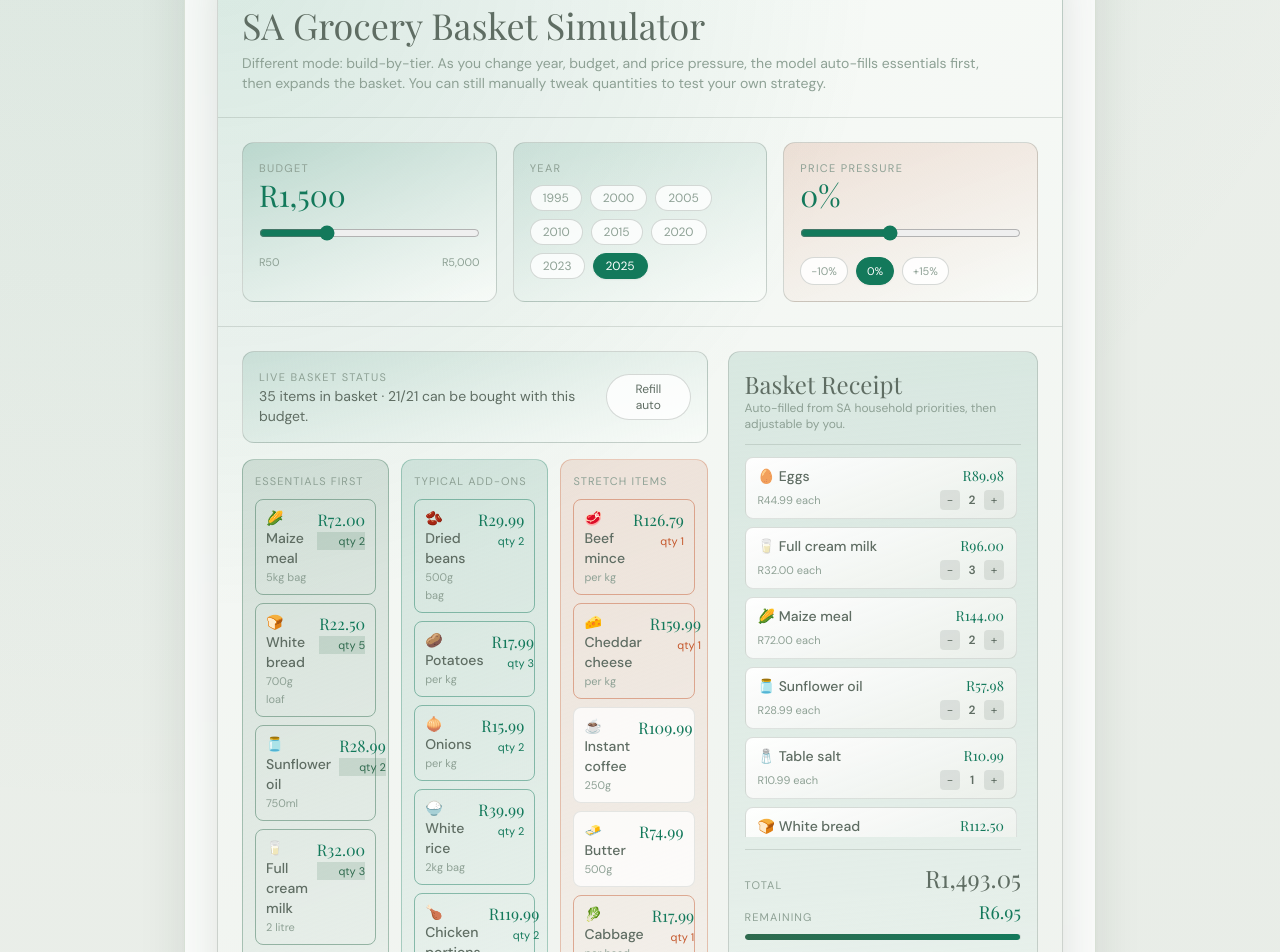
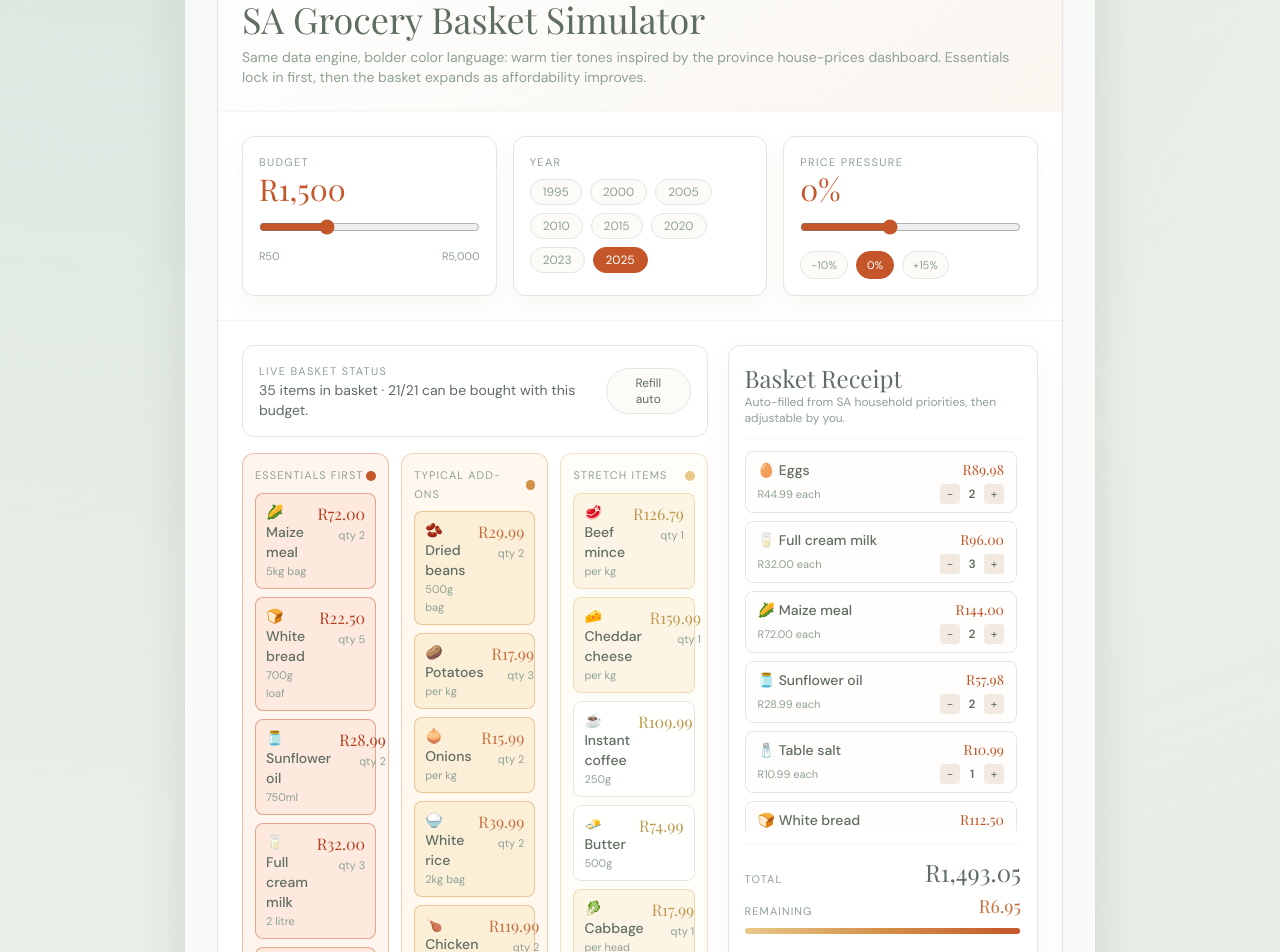
Before and after one commit to Collin-1/MzansiVisualised, a Next.js app: page /issues/grocery-basket-affordability in a window 1280 px wide. Shown: the part 520-1472 px from the top of the page. Built offline with nearby package versions, Linux system fonts and the light colour scheme; a web font is replaced by a local one.

Commit message:
use provinces colours

```diff
--- a/components/visualizations/GroceryBasketAffordability.tsx
+++ b/components/visualizations/GroceryBasketAffordability.tsx
@@ -11,8 +11,36 @@ import {
 import { cx } from "@/lib/utils";
 
 type BasketState = Record<string, number>;
+type Tier = 1 | 2 | 3;
 
-type Tier = 1 | 2 | 3;
+const TIER_THEME: Record<
+  Tier,
+  {
+    panel: string;
+    selectedCard: string;
+    price: string;
+    marker: string;
+  }
+> = {
+  1: {
+    panel: "border-[#C4562A]/35 bg-[#FFF5EE]",
+    selectedCard: "border-[#C4562A]/45 bg-[#FDE9DD]",
+    price: "text-[#B84020]",
+    marker: "#C4562A",
+  },
+  2: {
+    panel: "border-[#D4904A]/35 bg-[#FFF8EE]",
+    selectedCard: "border-[#D4904A]/45 bg-[#FCEFD8]",
+    price: "text-[#C87040]",
+    marker: "#D4904A",
+  },
+  3: {
+    panel: "border-[#E8C88A]/45 bg-[#FFFDF7]",
+    selectedCard: "border-[#E8C88A]/55 bg-[#FCF5E6]",
+    price: "text-[#C09A4E]",
+    marker: "#E8C88A",
+  },
+};
 
 function currency(value: number): string {
   return `R${value.toLocaleString("en-ZA", {
@@ -83,35 +111,6 @@ function tierLabel(priority: Tier): string {
   if (priority === 1) return "Essentials first";
   if (priority === 2) return "Typical add-ons";
   return "Stretch items";
-}
-
-function tierStyles(priority: Tier): {
-  panel: string;
-  chip: string;
-  itemActive: string;
-} {
-  if (priority === 1) {
-    return {
-      panel:
-        "border-[#2f6a4e]/35 bg-[linear-gradient(160deg,rgba(47,106,78,0.16),rgba(248,251,248,0.96))]",
-      chip: "bg-[#2f6a4e]/15 text-[#2f6a4e]",
-      itemActive: "border-[#2f6a4e]/45 bg-[#2f6a4e]/12",
-    };
-  }
-  if (priority === 2) {
-    return {
-      panel:
-        "border-[#13795b]/30 bg-[linear-gradient(160deg,rgba(19,121,91,0.14),rgba(248,251,248,0.96))]",
-      chip: "bg-brand-gold/14 text-brand-gold",
-      itemActive: "border-brand-gold/45 bg-brand-gold/14",
-    };
-  }
-  return {
-    panel:
-      "border-[#c4562a]/30 bg-[linear-gradient(160deg,rgba(196,86,42,0.13),rgba(248,251,248,0.96))]",
-    chip: "bg-[#c4562a]/14 text-[#c4562a]",
-    itemActive: "border-[#c4562a]/45 bg-[#c4562a]/12",
-  };
 }
 
 export default function GroceryBasketAffordability() {
@@ -251,9 +250,8 @@ export default function GroceryBasketAffordability() {
   }
 
   return (
-    <section className="overflow-hidden rounded-2xl border border-brand-bark/25 bg-[radial-gradient(circle_at_0%_0%,rgba(19,121,91,0.14),transparent_36%),radial-gradient(circle_at_100%_100%,rgba(196,86,42,0.14),transparent_34%),linear-gradient(160deg,#f8fbf8_0%,#ebefea_100%)] text-brand-bark shadow-[0_22px_38px_rgba(37,62,47,0.13)]">
-      <div className="h-1.5 w-full bg-[linear-gradient(90deg,#2f6a4e_0%,#13795b_50%,#c4562a_100%)]" />
-      <div className="border-b border-brand-bark/20 p-5 md:p-6">
+    <section className="overflow-hidden rounded-2xl border border-neutral-200 bg-white text-brand-bark shadow-sm">
+      <div className="border-b border-neutral-100 bg-[linear-gradient(145deg,#ffffff_0%,#f9f5ef_100%)] p-5 md:p-6">
         <p className="mb-1 text-[11px] uppercase tracking-[0.14em] text-brand-ash">
           Issue 003
         </p>
@@ -261,19 +259,18 @@ export default function GroceryBasketAffordability() {
           SA Grocery Basket Simulator
         </h2>
         <p className="mt-2 max-w-3xl text-sm text-brand-ash">
-          Different mode: build-by-tier. As you change year, budget, and price
-          pressure, the model auto-fills essentials first, then expands the
-          basket. You can still manually tweak quantities to test your own
-          strategy.
+          Same data engine, bolder color language: warm tier tones inspired by
+          the province house-prices dashboard. Essentials lock in first, then
+          the basket expands as affordability improves.
         </p>
       </div>
 
-      <div className="grid gap-4 border-b border-brand-bark/20 p-5 md:grid-cols-3 md:p-6">
-        <div className="rounded-xl border border-brand-bark/25 bg-[linear-gradient(160deg,rgba(19,121,91,0.18),rgba(248,251,248,0.92))] p-4">
+      <div className="grid gap-4 border-b border-neutral-100 p-5 md:grid-cols-3 md:p-6">
+        <div className="rounded-xl border border-neutral-200 bg-white p-4 shadow-[0_10px_22px_rgba(186,150,102,0.08)]">
           <p className="text-[11px] uppercase tracking-[0.12em] text-brand-ash">
             Budget
           </p>
-          <p className="font-serif text-3xl text-brand-gold">
+          <p className="font-serif text-3xl text-[#C4562A]">
             {currencyShort(budget)}
           </p>
           <input
@@ -283,7 +280,7 @@ export default function GroceryBasketAffordability() {
             step={50}
             value={budget}
             onChange={(e) => setBudget(Number(e.target.value))}
-            className="mt-3 w-full accent-brand-gold"
+            className="mt-3 w-full accent-[#C4562A]"
           />
           <div className="mt-1 flex justify-between text-[11px] text-brand-ash">
             <span>R50</span>
@@ -291,7 +288,7 @@ export default function GroceryBasketAffordability() {
           </div>
         </div>
 
-        <div className="rounded-xl border border-brand-bark/25 bg-[linear-gradient(160deg,rgba(19,121,91,0.14),rgba(248,251,248,0.95))] p-4">
+        <div className="rounded-xl border border-neutral-200 bg-white p-4 shadow-[0_10px_22px_rgba(186,150,102,0.08)]">
           <p className="mb-2 text-[11px] uppercase tracking-[0.12em] text-brand-ash">
             Year
           </p>
@@ -304,8 +301,8 @@ export default function GroceryBasketAffordability() {
                 className={cx(
                   "rounded-full border px-3 py-1 text-xs transition-colors",
                   selectedYear === year
-                    ? "border-brand-gold bg-brand-gold text-white shadow-sm"
-                    : "border-brand-bark/25 bg-white/80 text-brand-ash hover:border-brand-gold/40 hover:text-brand-bark",
+                    ? "border-[#C4562A] bg-[#C4562A] text-white"
+                    : "border-neutral-200 bg-[#FCFBF8] text-brand-ash hover:border-[#D4904A] hover:text-brand-bark",
                 )}
               >
                 {year}
@@ -314,11 +311,11 @@ export default function GroceryBasketAffordability() {
           </div>
         </div>
 
-        <div className="rounded-xl border border-brand-bark/25 bg-[linear-gradient(160deg,rgba(196,86,42,0.15),rgba(248,251,248,0.95))] p-4">
+        <div className="rounded-xl border border-neutral-200 bg-white p-4 shadow-[0_10px_22px_rgba(186,150,102,0.08)]">
           <p className="text-[11px] uppercase tracking-[0.12em] text-brand-ash">
             Price pressure
           </p>
-          <p className="font-serif text-3xl text-brand-gold">
+          <p className="font-serif text-3xl text-[#C4562A]">
             {priceShiftPct > 0 ? "+" : ""}
             {priceShiftPct}%
           </p>
@@ -329,7 +326,7 @@ export default function GroceryBasketAffordability() {
             step={1}
             value={priceShiftPct}
             onChange={(e) => setPriceShiftPct(Number(e.target.value))}
-            className="mt-3 w-full accent-brand-gold"
+            className="mt-3 w-full accent-[#C4562A]"
           />
           <div className="mt-2 flex gap-2">
             {[-10, 0, 15].map((value) => (
@@ -340,8 +337,8 @@ export default function GroceryBasketAffordability() {
                 className={cx(
                   "rounded-full border px-2.5 py-1 text-[11px]",
                   priceShiftPct === value
-                    ? "border-brand-gold bg-brand-gold text-white shadow-sm"
-                    : "border-brand-bark/25 bg-white/85 text-brand-ash hover:border-brand-gold/35",
+                    ? "border-[#C4562A] bg-[#C4562A] text-white"
+                    : "border-neutral-200 bg-[#FCFBF8] text-brand-ash hover:border-[#D4904A]",
                 )}
               >
                 {value > 0 ? "+" : ""}
@@ -352,9 +349,9 @@ export default function GroceryBasketAffordability() {
         </div>
       </div>
 
-      <div className="grid gap-5 p-5 lg:grid-cols-[1.2fr_0.8fr] md:p-6">
+      <div className="grid gap-5 p-5 md:p-6 lg:grid-cols-[1.2fr_0.8fr]">
         <div className="space-y-4">
-          <div className="flex items-center justify-between rounded-xl border border-brand-bark/25 bg-[linear-gradient(165deg,rgba(19,121,91,0.15),rgba(248,251,248,0.96))] p-4">
+          <div className="flex items-center justify-between rounded-xl border border-neutral-200 bg-white p-4">
             <div>
               <p className="text-[11px] uppercase tracking-[0.12em] text-brand-ash">
                 Live basket status
@@ -367,7 +364,7 @@ export default function GroceryBasketAffordability() {
             <button
               type="button"
               onClick={refillAuto}
-              className="rounded-full border border-brand-bark/25 bg-white/80 px-4 py-1.5 text-xs text-brand-bark transition-colors hover:border-brand-gold hover:text-brand-gold"
+              className="rounded-full border border-neutral-200 bg-[#FCFBF8] px-4 py-1.5 text-xs text-brand-bark transition-colors hover:border-[#C4562A] hover:text-[#C4562A]"
             >
               Refill auto
             </button>
@@ -377,11 +374,17 @@ export default function GroceryBasketAffordability() {
             {([1, 2, 3] as Tier[]).map((tier) => (
               <div
                 key={tier}
-                className={cx("rounded-xl border p-3", tierStyles(tier).panel)}
+                className={cx("rounded-xl border p-3", TIER_THEME[tier].panel)}
               >
-                <p className="mb-2 text-[11px] uppercase tracking-[0.1em] text-brand-ash">
-                  {tierLabel(tier)}
-                </p>
+                <div className="mb-2 flex items-center justify-between">
+                  <p className="text-[11px] uppercase tracking-[0.1em] text-brand-ash">
+                    {tierLabel(tier)}
+                  </p>
+                  <span
+                    className="h-2.5 w-2.5 rounded-full"
+                    style={{ backgroundColor: TIER_THEME[tier].marker }}
+                  />
+                </div>
                 <div className="space-y-2">
                   {groupedItems[tier].map((item) => {
                     const qty = basket[item.id] ?? 0;
@@ -395,8 +398,8 @@ export default function GroceryBasketAffordability() {
                         className={cx(
                           "w-full rounded-lg border px-2.5 py-2 text-left transition-colors",
                           qty > 0
-                            ? tierStyles(tier).itemActive
-                            : "border-brand-bark/15 bg-white/75 hover:border-brand-bark/35",
+                            ? TIER_THEME[tier].selectedCard
+                            : "border-neutral-200 bg-white/85 hover:border-neutral-300",
                           !affordable && "cursor-not-allowed opacity-45",
                         )}
                       >
@@ -410,16 +413,16 @@ export default function GroceryBasketAffordability() {
                             </p>
                           </div>
                           <div className="text-right">
-                            <p className="font-serif text-base text-brand-gold">
+                            <p
+                              className={cx(
+                                "font-serif text-base",
+                                TIER_THEME[tier].price,
+                              )}
+                            >
                               {currency(item.price)}
                             </p>
                             {qty > 0 && (
-                              <p
-                                className={cx(
-                                  "text-[11px]",
-                                  tierStyles(tier).chip,
-                                )}
-                              >
+                              <p className="text-[11px] text-brand-ash">
                                 qty {qty}
                               </p>
                             )}
@@ -433,7 +436,7 @@ export default function GroceryBasketAffordability() {
             ))}
           </div>
 
-          <div className="rounded-xl border border-brand-bark/25 bg-[linear-gradient(160deg,rgba(196,86,42,0.12),rgba(248,251,248,0.95))] p-4">
+          <div className="rounded-xl border border-neutral-200 bg-white p-4">
             <p className="mb-3 text-[11px] uppercase tracking-[0.12em] text-brand-ash">
               Basket cost timeline
             </p>
@@ -449,13 +452,11 @@ export default function GroceryBasketAffordability() {
                     <div
                       className={cx(
                         "relative w-full rounded-t-sm transition-all",
-                        isActive
-                          ? "bg-[linear-gradient(180deg,#13795b_0%,#c4562a_100%)]"
-                          : "bg-[linear-gradient(180deg,rgba(19,121,91,0.7),rgba(95,109,99,0.8))]",
+                        isActive ? "bg-[#C4562A]" : "bg-[#D4A86A]",
                       )}
                       style={{ height: `${Math.max(4, h)}%` }}
                     >
-                      <span className="pointer-events-none absolute -top-7 left-1/2 hidden -translate-x-1/2 rounded border border-brand-bark/20 bg-white px-1.5 py-0.5 text-[10px] text-brand-bark group-hover:block">
+                      <span className="pointer-events-none absolute -top-7 left-1/2 hidden -translate-x-1/2 rounded border border-neutral-200 bg-white px-1.5 py-0.5 text-[10px] text-brand-bark group-hover:block">
                         {currencyShort(row.total)}
                       </span>
                     </div>
@@ -469,8 +470,8 @@ export default function GroceryBasketAffordability() {
           </div>
         </div>
 
-        <aside className="rounded-xl border border-brand-bark/25 bg-[linear-gradient(175deg,rgba(19,121,91,0.12),rgba(248,251,248,0.96))] p-4 lg:sticky lg:top-4">
-          <div className="mb-3 border-b border-brand-bark/20 pb-3">
+        <aside className="rounded-xl border border-neutral-200 bg-white p-4 shadow-[0_16px_30px_rgba(153,110,64,0.08)] lg:sticky lg:top-4">
+          <div className="mb-3 border-b border-neutral-100 pb-3">
             <p className="font-serif text-2xl text-brand-bark">
               Basket Receipt
             </p>
@@ -481,20 +482,20 @@ export default function GroceryBasketAffordability() {
 
           <div className="max-h-[380px] space-y-2 overflow-y-auto pr-1">
             {basketEntries.length === 0 ? (
-              <p className="rounded-lg border border-brand-bark/15 bg-white/70 px-3 py-6 text-center text-sm text-brand-ash">
+              <p className="rounded-lg border border-neutral-200 bg-[#FFFEFC] px-3 py-6 text-center text-sm text-brand-ash">
                 Increase budget to populate the basket.
               </p>
             ) : (
               basketEntries.map((entry) => (
                 <div
                   key={entry.item.id}
-                  className="rounded-lg border border-brand-bark/20 bg-[linear-gradient(160deg,rgba(255,255,255,0.96),rgba(235,239,234,0.9))] px-3 py-2"
+                  className="rounded-lg border border-neutral-200 bg-[#FFFEFC] px-3 py-2"
                 >
                   <div className="mb-1 flex items-center justify-between gap-2">
                     <p className="text-sm font-medium text-brand-bark">
                       {entry.item.emoji} {entry.item.name}
                     </p>
-                    <p className="font-serif text-sm text-brand-gold">
+                    <p className="font-serif text-sm text-[#C4562A]">
                       {currency(entry.total)}
                     </p>
                   </div>
@@ -506,7 +507,7 @@ export default function GroceryBasketAffordability() {
                       <button
                         type="button"
                         onClick={() => adjustQty(entry.item.id, -1)}
-                        className="flex h-5 w-5 items-center justify-center rounded bg-brand-bark/15 text-xs text-brand-bark hover:bg-brand-bark/25"
+                        className="flex h-5 w-5 items-center justify-center rounded bg-[#F2EAE0] text-xs text-brand-bark hover:bg-[#E7D9C7]"
                       >
                         -
                       </button>
@@ -516,7 +517,7 @@ export default function GroceryBasketAffordability() {
                       <button
                         type="button"
                         onClick={() => adjustQty(entry.item.id, 1)}
-                        className="flex h-5 w-5 items-center justify-center rounded bg-brand-bark/15 text-xs text-brand-bark hover:bg-brand-bark/25"
+                        className="flex h-5 w-5 items-center justify-center rounded bg-[#F2EAE0] text-xs text-brand-bark hover:bg-[#E7D9C7]"
                       >
                         +
                       </button>
@@ -527,7 +528,7 @@ export default function GroceryBasketAffordability() {
             )}
           </div>
 
-          <div className="mt-3 border-t border-brand-bark/20 pt-3">
+          <div className="mt-3 border-t border-neutral-100 pt-3">
             <div className="mb-1 flex items-end justify-between">
               <span className="text-[11px] uppercase tracking-[0.1em] text-brand-ash">
                 Total
@@ -546,7 +547,7 @@ export default function GroceryBasketAffordability() {
                   remaining < 0
                     ? "text-[#c4562a]"
                     : remaining < budget * 0.08
-                      ? "text-brand-gold"
+                      ? "text-[#C87040]"
                       : "text-[#2f6a4e]",
                 )}
               >
@@ -555,13 +556,13 @@ export default function GroceryBasketAffordability() {
                   : `-${currency(Math.abs(remaining))}`}
               </span>
             </div>
-            <div className="h-1.5 overflow-hidden rounded bg-brand-bark/15">
+            <div className="h-1.5 overflow-hidden rounded bg-[#EFE5DA]">
               <div
                 className={cx(
                   "h-full rounded",
                   remaining < 0
                     ? "bg-[#c4562a]"
-                    : "bg-[linear-gradient(90deg,#2f6a4e,#13795b)]",
+                    : "bg-[linear-gradient(90deg,#E8C88A,#D4904A,#C4562A)]",
                 )}
                 style={{
                   width: `${Math.min((basketTotal / budget) * 100, 100)}%`,
```
